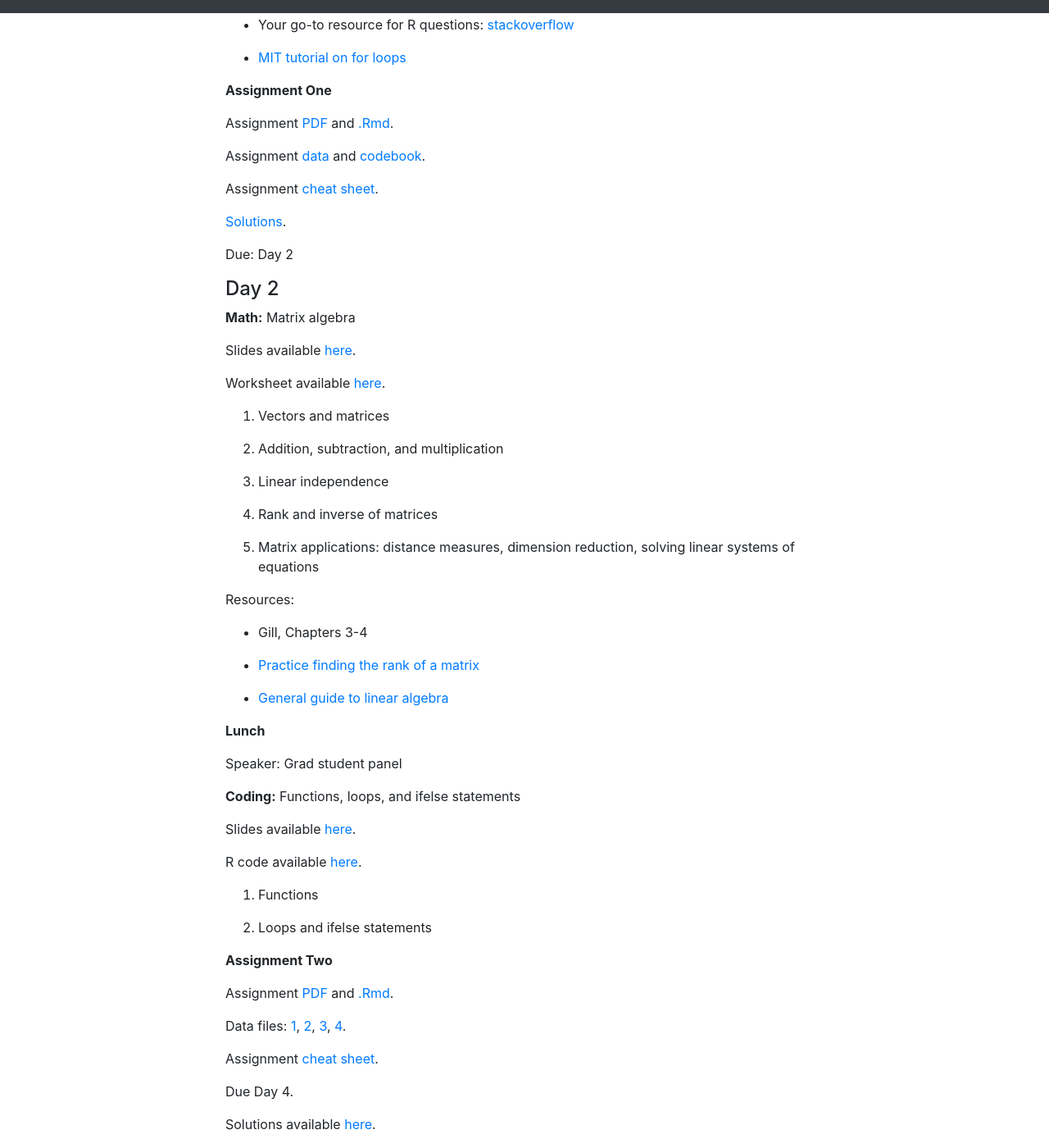
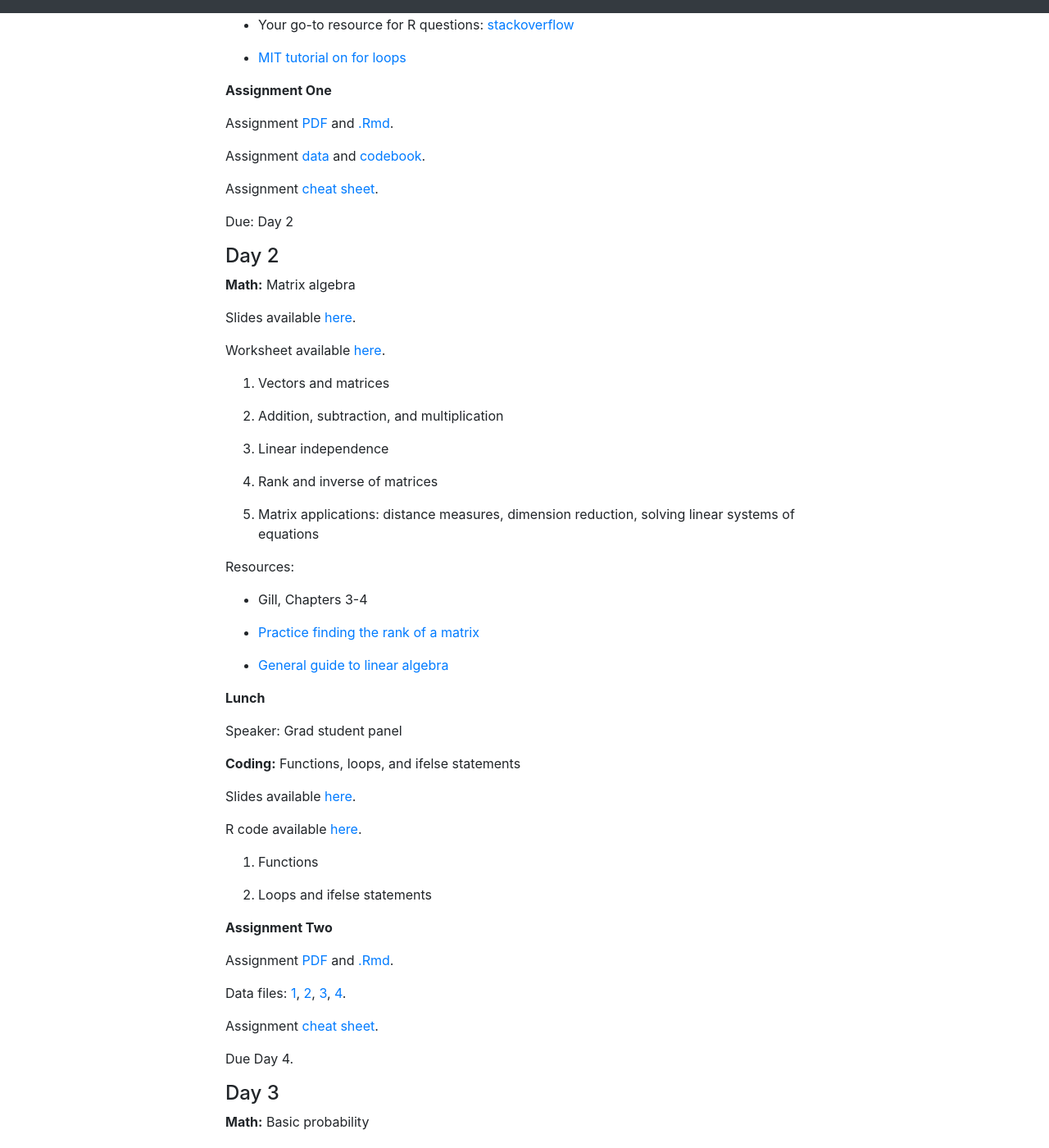
Before and after one commit to bstewart/princeton_methods_camp, a Jekyll site: the page built from camp.md, in a window 1280 px wide and 1400 px high, scrolled down 971 px. Shown: the whole window at 82% size. Built offline with Jekyll 4.4.1, drawn with Linux system fonts in a browser that asks for light colours; our own code applies the rules of GitHub Pages for plain Markdown files.

Commit message:
Update camp.md
removed HW solutions

```diff
--- a/camp.md
+++ b/camp.md
@@ -54,8 +54,6 @@ Assignment [data](download/day1/anespilot16.csv) and [codebook](download/day1/an
 
 Assignment [cheat sheet](download//day1/2019_Day_1_Bonus_Content.pdf).
 
-[Solutions](download/day1/2019_Day_1_Assignment_Solutions.pdf).
-
 Due: Day 2
 
 #### Day 2
@@ -107,8 +105,6 @@ Data files: [1](download/day2/childmh.csv), [2](download/day2/finalaedf.csv), [3
 Assignment [cheat sheet](download/day2/Day2and3Assignment_Bonus_Content.pdf).
 
 Due Day 4.
-
-Solutions available [here](download/day2/Day2and3AssignSolutions.pdf).
 
 #### Day 3
 
```
